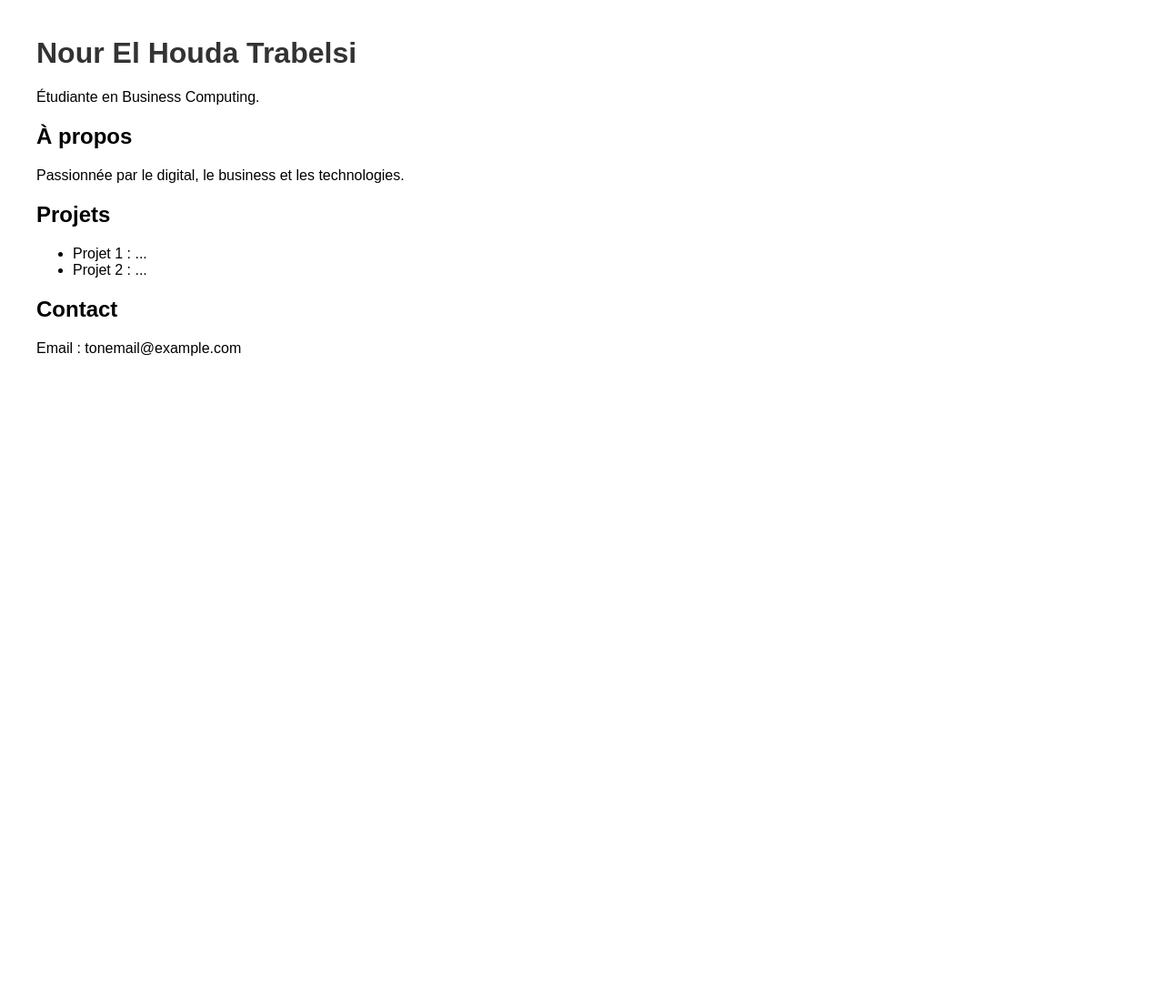
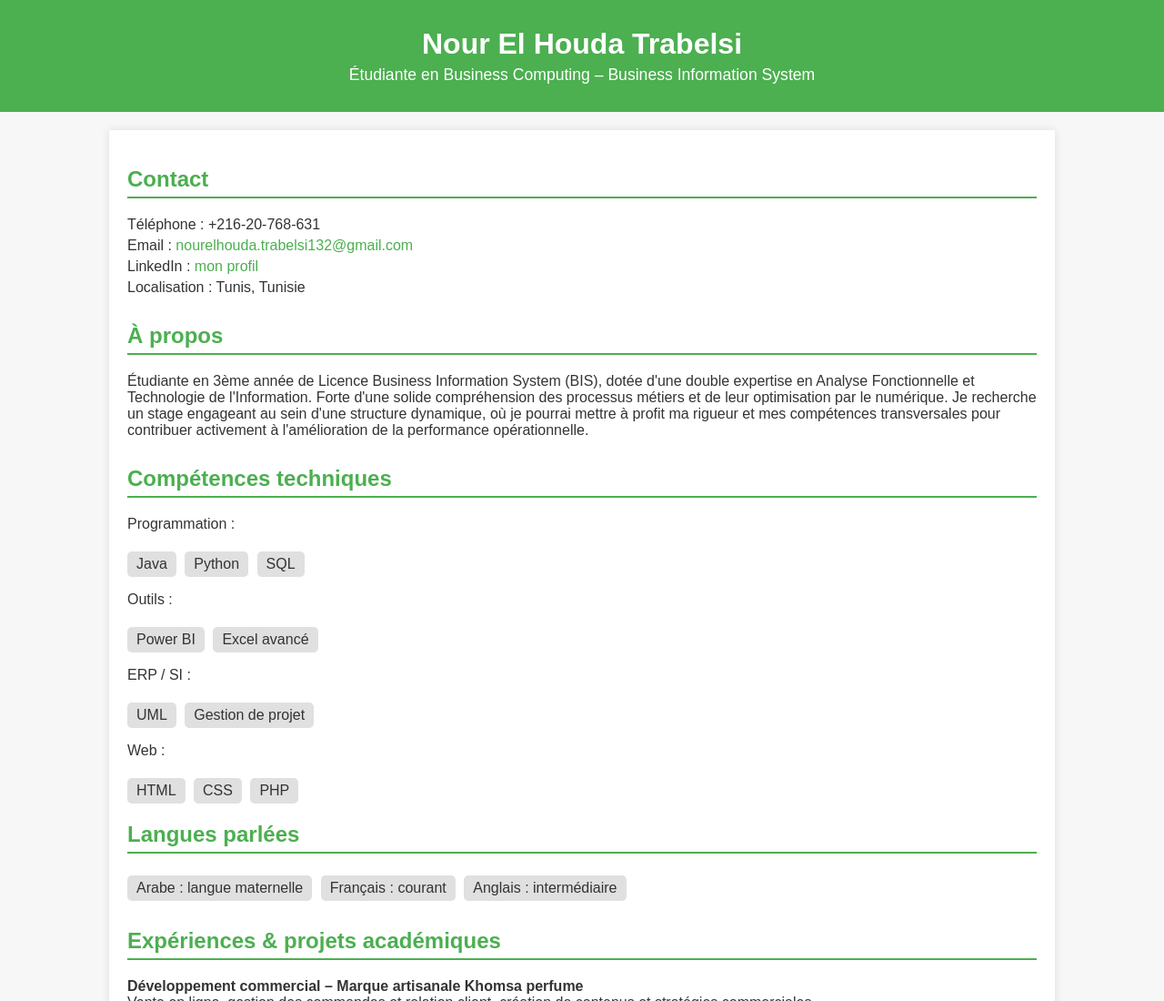
Before and after one commit to Nourelhouda632/portfolio, a plain HTML site: page index.html in a window 1280 px wide. Shown: the top 1100 px of the page at 91% size. Before the commit the page ends 800 px from the top, so only its background shows below. Drawn offline with Linux system fonts and the light colour scheme.

Commit message:
Update index.html

```diff
--- a/index.html
+++ b/index.html
@@ -1,26 +1,162 @@
 <!DOCTYPE html>
-<html>
+<html lang="fr">
 <head>
-    <title>Mon Portfolio</title>
+    <meta charset="UTF-8">
+    <meta name="viewport" content="width=device-width, initial-scale=1.0">
+    <title>Nour El Houda Trabelsi - Portfolio</title>
     <style>
-        body { font-family: Arial; margin: 40px; }
-        h1 { color: #333; }
+        body {
+            font-family: Arial, sans-serif;
+            margin: 0;
+            padding: 0;
+            background-color: #f7f7f7;
+            color: #333;
+        }
+        header {
+            background-color: #4CAF50;
+            color: white;
+            padding: 30px 20px;
+            text-align: center;
+        }
+        header h1 {
+            margin: 0;
+            font-size: 2em;
+        }
+        header p {
+            margin: 5px 0 0 0;
+            font-size: 1.1em;
+        }
+        .container {
+            width: 90%;
+            max-width: 1000px;
+            margin: 20px auto;
+            padding: 20px;
+            background-color: white;
+            box-shadow: 0px 0px 10px rgba(0,0,0,0.1);
+        }
+        h2 {
+            border-bottom: 2px solid #4CAF50;
+            padding-bottom: 5px;
+            color: #4CAF50;
+        }
+        ul {
+            list-style-type: none;
+            padding-left: 0;
+        }
+        li {
+            margin-bottom: 10px;
+        }
+        a {
+            color: #4CAF50;
+            text-decoration: none;
+        }
+        a:hover {
+            text-decoration: underline;
+        }
+        .section {
+            margin-bottom: 30px;
+        }
+        .contact-info p {
+            margin: 5px 0;
+        }
+        .skills span {
+            display: inline-block;
+            background-color: #e0e0e0;
+            padding: 5px 10px;
+            margin: 5px 5px 0 0;
+            border-radius: 5px;
+        }
     </style>
 </head>
 <body>
-    <h1>Nour El Houda Trabelsi</h1>
-    <p>Étudiante en Business Computing.</p>
+    <header>
+        <h1>Nour El Houda Trabelsi</h1>
+        <p>Étudiante en Business Computing – Business Information System</p>
+    </header>
 
-    <h2>À propos</h2>
-    <p>Passionnée par le digital, le business et les technologies.</p>
+    <div class="container">
+        <!-- Contact -->
+        <div class="section contact-info">
+            <h2>Contact</h2>
+            <p>Téléphone : +216-20-768-631</p>
+            <p>Email : <a href="mailto:nourelhouda.trabelsi132@gmail.com">nourelhouda.trabelsi132@gmail.com</a></p>
+            <p>LinkedIn : <a href="https://www.linkedin.com/in/trabelsi-nour-el-houda-732ba5302" target="_blank">mon profil</a></p>
+            <p>Localisation : Tunis, Tunisie</p>
+        </div>
 
-    <h2>Projets</h2>
-    <ul>
-        <li>Projet 1 : ...</li>
-        <li>Projet 2 : ...</li>
-    </ul>
+        <!-- À propos -->
+        <div class="section">
+            <h2>À propos</h2>
+            <p>Étudiante en 3ème année de Licence Business Information System (BIS), dotée d'une double expertise en Analyse Fonctionnelle et Technologie de l'Information. Forte d'une solide compréhension des processus métiers et de leur optimisation par le numérique. Je recherche un stage engageant au sein d'une structure dynamique, où je pourrai mettre à profit ma rigueur et mes compétences transversales pour contribuer activement à l'amélioration de la performance opérationnelle.</p>
+        </div>
 
-    <h2>Contact</h2>
-    <p>Email : tonemail@example.com</p>
+        <!-- Compétences -->
+        <div class="section skills">
+            <h2>Compétences techniques</h2>
+            <p>Programmation :</p>
+            <span>Java</span>
+            <span>Python</span>
+            <span>SQL</span>
+            <p>Outils :</p>
+            <span>Power BI</span>
+            <span>Excel avancé</span>
+            <p>ERP / SI :</p>
+            <span>UML</span>
+            <span>Gestion de projet</span>
+            <p>Web :</p>
+            <span>HTML</span>
+            <span>CSS</span>
+            <span>PHP</span>
+
+            <h2>Langues parlées</h2>
+            <span>Arabe : langue maternelle</span>
+            <span>Français : courant</span>
+            <span>Anglais : intermédiaire</span>
+        </div>
+
+        <!-- Expériences & projets -->
+        <div class="section">
+            <h2>Expériences & projets académiques</h2>
+            <ul>
+                <li>
+                    <strong>Développement commercial – Marque artisanale Khomsa perfume</strong><br>
+                    Vente en ligne, gestion des commandes et relation client, création de contenus et stratégies commerciales.
+                </li>
+                <li>
+                    <strong>Développement d’une plateforme de gestion de repas – Nutri Plan</strong><br>
+                    Site web dynamique en PHP/MySQL avec formulaires interactifs, module de recettes filtrables et liste de courses automatique.
+                </li>
+                <li>
+                    <strong>Serenispace – Pods de méditation connectés</strong><br>
+                    Étude de marché, définition du positionnement stratégique, stratégie SEO et marketing digital.
+                </li>
+            </ul>
+        </div>
+
+        <!-- Formation -->
+        <div class="section">
+            <h2>Formation</h2>
+            <ul>
+                <li>Esprit School of Business – Licence Business Computing (2023 – Présent)</li>
+                <li>Lycée Ibnou Abi Dhief – Baccalauréat en Économie et Gestion (2023)</li>
+            </ul>
+        </div>
+
+        <!-- Centres d’intérêt -->
+        <div class="section">
+            <h2>Centres d’intérêt</h2>
+            <p>Entrepreneuriat, Nouvelles technologies, Développement personnel, Sport, Voyages & découverte culturelle</p>
+        </div>
+
+        <!-- Certifications -->
+        <div class="section">
+            <h2>Certifications</h2>
+            <ul>
+                <li>Inside LVMH Operations & Supply Chain, Retail & Client Experience Certificate – en cours</li>
+                <li>Honoris sustainability, work ethics & gender equity certificate – 2024</li>
+                <li>Soliya’s Connect Program – 2024</li>
+            </ul>
+        </div>
+    </div>
 </body>
 </html>
```
